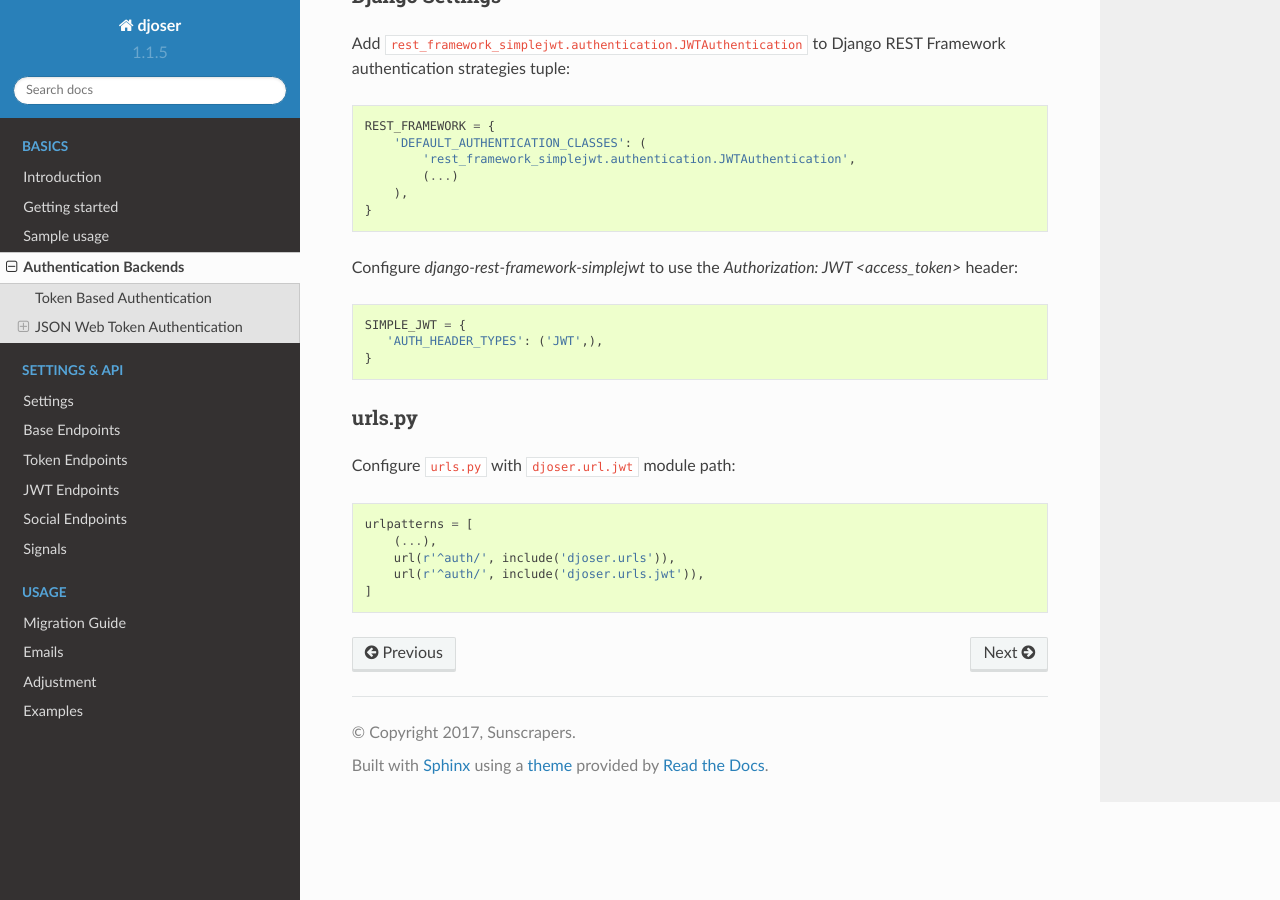
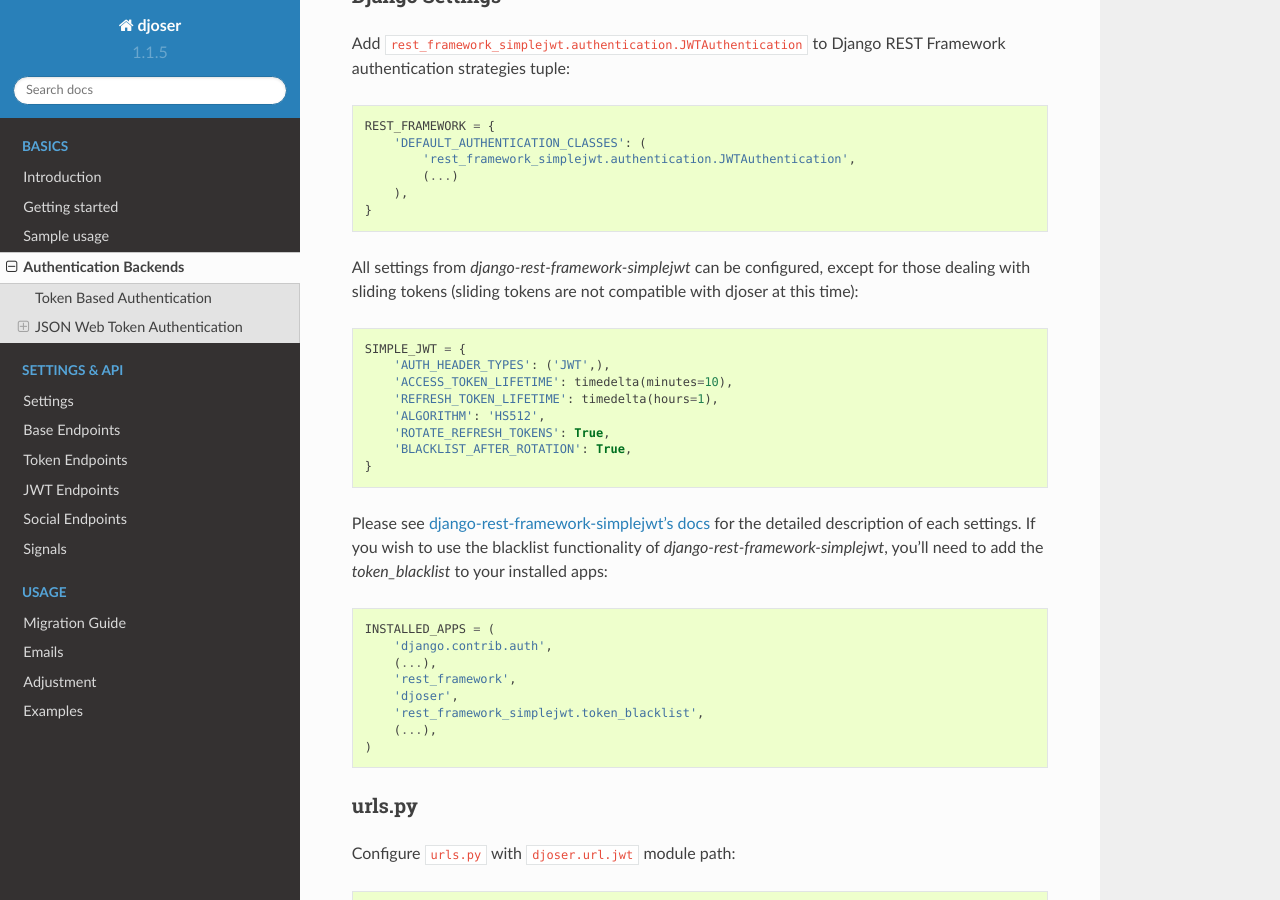
Before and after one commit to sunscrapers/djoser, a Sphinx documentation site: the page built from docs/source/authentication_backends.rst, in a window 1280 px wide and 900 px high, scrolled down 1171 px. Built offline with Sphinx 7.4.7 and the Read the Docs theme 2.0.0, drawn with Linux system fonts in a browser that asks for light colours.

Commit message:
update simplejwt usage

```diff
--- a/docs/source/authentication_backends.rst
+++ b/docs/source/authentication_backends.rst
@@ -70,14 +70,35 @@ Django REST Framework authentication strategies tuple:
         ),
     }
 
-Configure `django-rest-framework-simplejwt` to use the
-`Authorization: JWT <access_token>` header:
+All settings from `django-rest-framework-simplejwt` can be configured, except for
+those dealing with sliding tokens (sliding tokens are not compatible with djoser at this time):
 
 .. code-block:: python
 
     SIMPLE_JWT = {
-       'AUTH_HEADER_TYPES': ('JWT',),
+        'AUTH_HEADER_TYPES': ('JWT',),
+        'ACCESS_TOKEN_LIFETIME': timedelta(minutes=10),
+        'REFRESH_TOKEN_LIFETIME': timedelta(hours=1),
+        'ALGORITHM': 'HS512',
+        'ROTATE_REFRESH_TOKENS': True,
+        'BLACKLIST_AFTER_ROTATION': True,
     }
+
+
+Please see `django-rest-framework-simplejwt's docs <https://github.com/davesque/django-rest-framework-simplejwt>`_
+for the detailed description of each settings. If you wish to use the blacklist functionality of
+`django-rest-framework-simplejwt`, you'll need to add the `token_blacklist` to your installed apps:
+
+.. code-block:: python
+
+    INSTALLED_APPS = (
+        'django.contrib.auth',
+        (...),
+        'rest_framework',
+        'djoser',
+        'rest_framework_simplejwt.token_blacklist',
+        (...),
+    )
 
 
 urls.py
```
Also changed, not shown: 1 other file.
